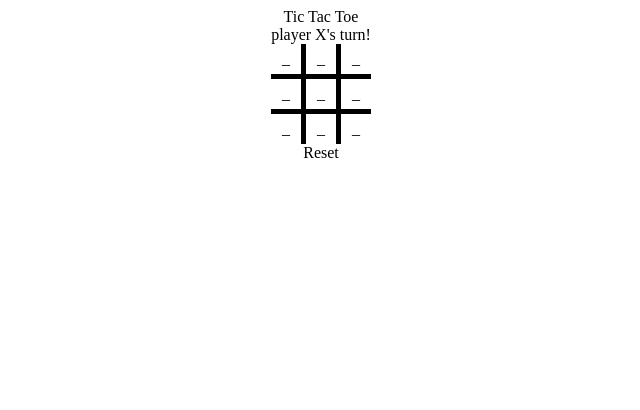
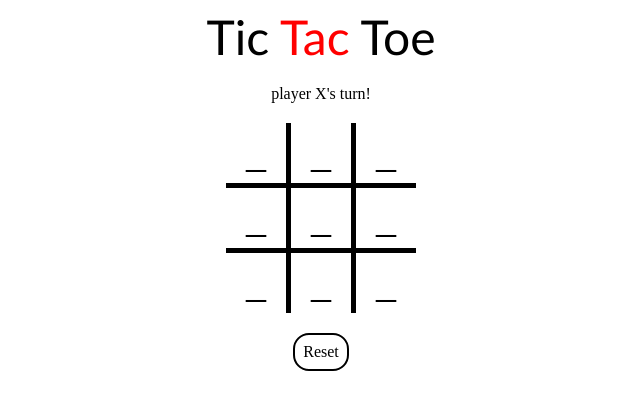
Before and after one commit to sbusenba/odin-tic-tac-toe, a plain HTML site: page index.html in a window 1280 px wide. Shown: the whole page, without its empty margins (319-959 px from the left). Drawn offline with Linux system fonts and the light colour scheme.

Commit message:
minor visual improvements

```diff
--- a/index.html
+++ b/index.html
@@ -9,7 +9,7 @@
     <link rel='stylesheet' href="style.css">
 </head>
 <body>
-    <div class='titleDiv'>Tic Tac Toe</div>
+    <div class='titleDiv'>Tic <span>Tac</span> Toe</div>
     <div class='toastDiv'></div>
     <div class='boardDiv'></div>
     <div class='resetDiv'>Reset</div>
--- a/script.js
+++ b/script.js
@@ -74,15 +74,12 @@ function Board(boardDiv){
             switch (myBoard.checkWins()){
                 case playerOne.marker:
                     toastDiv.innerText = `${playerOne.name} WINS!`
-                    toastDiv.addEventListener('click',myBoard.resetBoard)
                     break;
                 case playerTwo.marker:
                     toastDiv.innerText = `${playerTwo.name} WINS!`
-                    toastDiv.addEventListener('click',myBoard.resetBoard)
                     break;
                 case 'nobody':
-                    toastDiv.innerText = "Tie game! (click this to reset)"
-                    toastDiv.addEventListener('click',myBoard.resetBoard)
+                    toastDiv.innerText = "Tie game!"
                     break;
             }
         }else {
--- a/style.css
+++ b/style.css
@@ -2,16 +2,26 @@
     display:flex;
     flex-direction:row;
 }
-.resetButton{
+.resetDiv{
     border-radius: 1em;
+    border:2px solid black;
+    padding: 0.5em;
+}
+span{
+    color:red;
+}
+.titleDiv{
+    font-size: 48px;
+    font-family:'Gill Sans', 'Gill Sans MT', Calibri, 'Trebuchet MS', sans-serif;
 }
 .cell{
     flex:1 1 30px;
     display:flex;
     justify-content: center;
     align-items: center;
-    height:30px;
-    width:30px;
+    height:60px;
+    width:60px;
+    font-size:40px;
 }
 .cell[data-column='1'] {
     border-left:5px solid black;
@@ -26,6 +36,7 @@ body {
     flex-direction: column;
     align-items: center;
     justify-content:center;
+    gap:20px;
 }
 
 .boardDiv{
```
